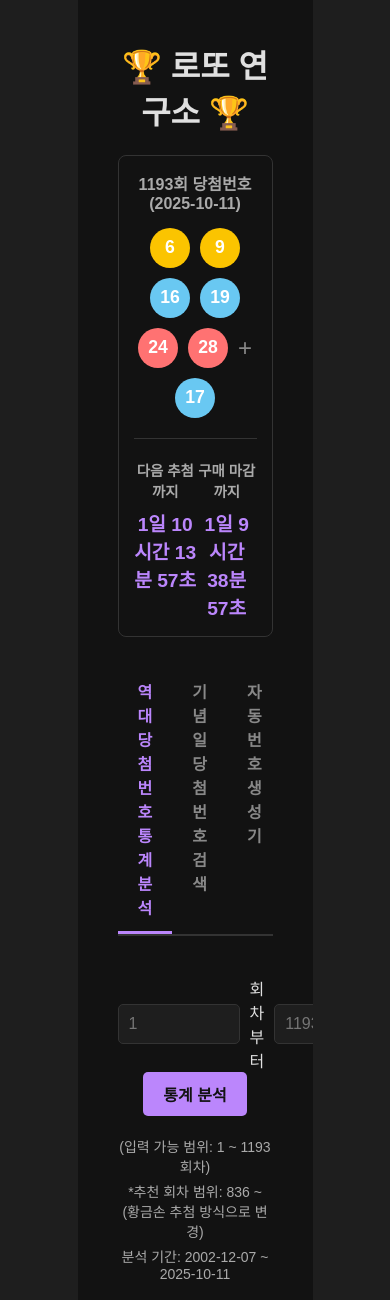
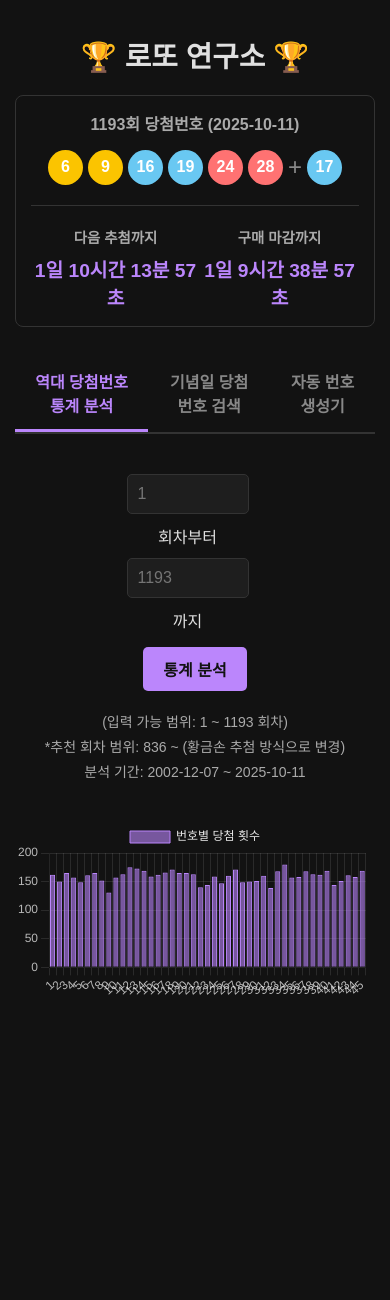
Before and after one commit to GNUHC-HQ/lotto-lab, a Flask app: page / in a window 390 px wide. Shown: the top 1300 px of the page. After the commit the page ends 995 px from the top, so only its background shows below. Run offline with Flask 3, Linux system fonts and the light colour scheme.

Commit message:
fix mobile err.

```diff
--- a/templates/index.html
+++ b/templates/index.html
@@ -52,6 +52,34 @@
         .generator-grid-container { display: flex; flex-direction: column; gap: 10px; }
         .lotto-ball.shuffling { filter: blur(2px); transition: filter 0.1s; }
         #chart-container { width: 100%; max-width: 900px; margin: 40px auto; }
+        @media (max-width: 768px) {
+            .left-ad, .right-ad {
+                display: none;
+            }
+            .main-content {
+                flex: 1; /* 남은 공간을 모두 차지 */
+                padding: 15px;
+            }
+            .lotto-ball {
+                width: 35px;
+                height: 35px;
+                font-size: 1rem;
+            }
+            .ball-container {
+                gap: 5px; /* 공 사이 간격 줄이기 */
+                flex-wrap: wrap; /* 공간 부족 시 줄바꿈 */
+            }
+            .form-inputs {
+                display: flex;
+                flex-direction: column; /* 세로 정렬 */
+                gap: 10px;
+                margin-bottom: 15px; /* 버튼과의 간격 */
+            }
+
+            h1 {
+                font-size: 1.8rem; /* 제목 글자 크기 줄이기 */
+            }
+        }
     </style>
 </head>
 <body>
```
